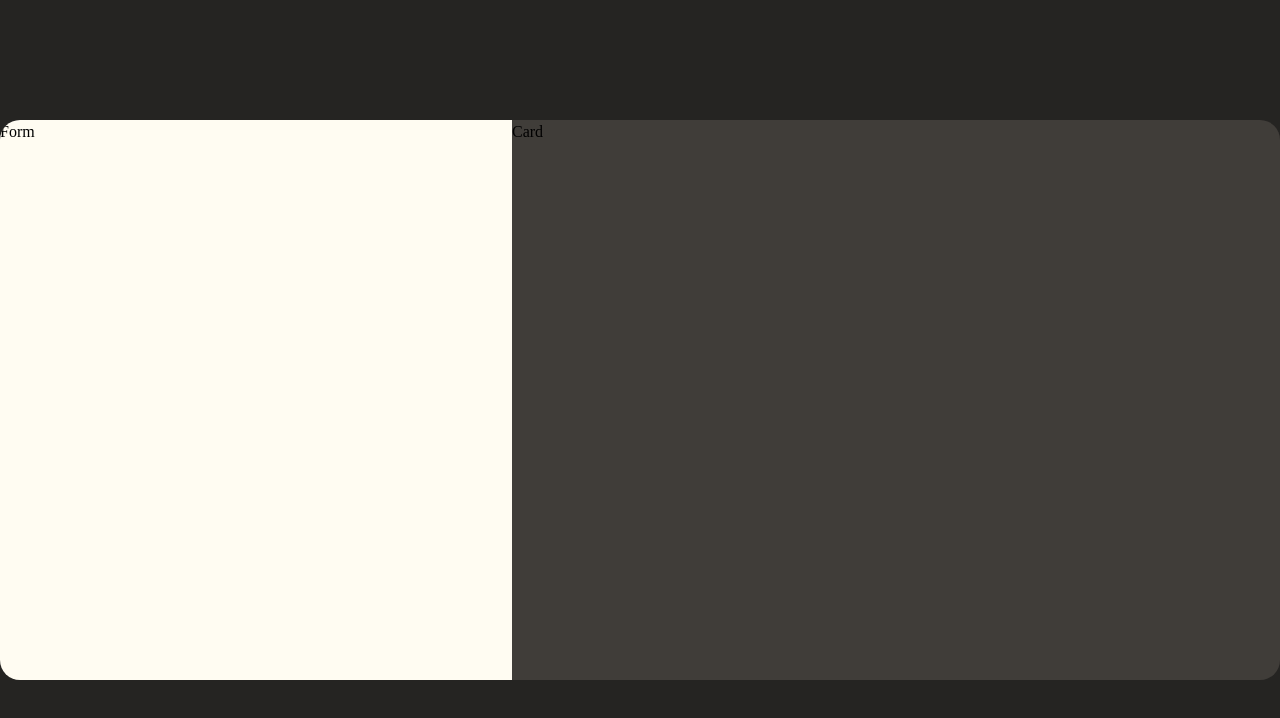
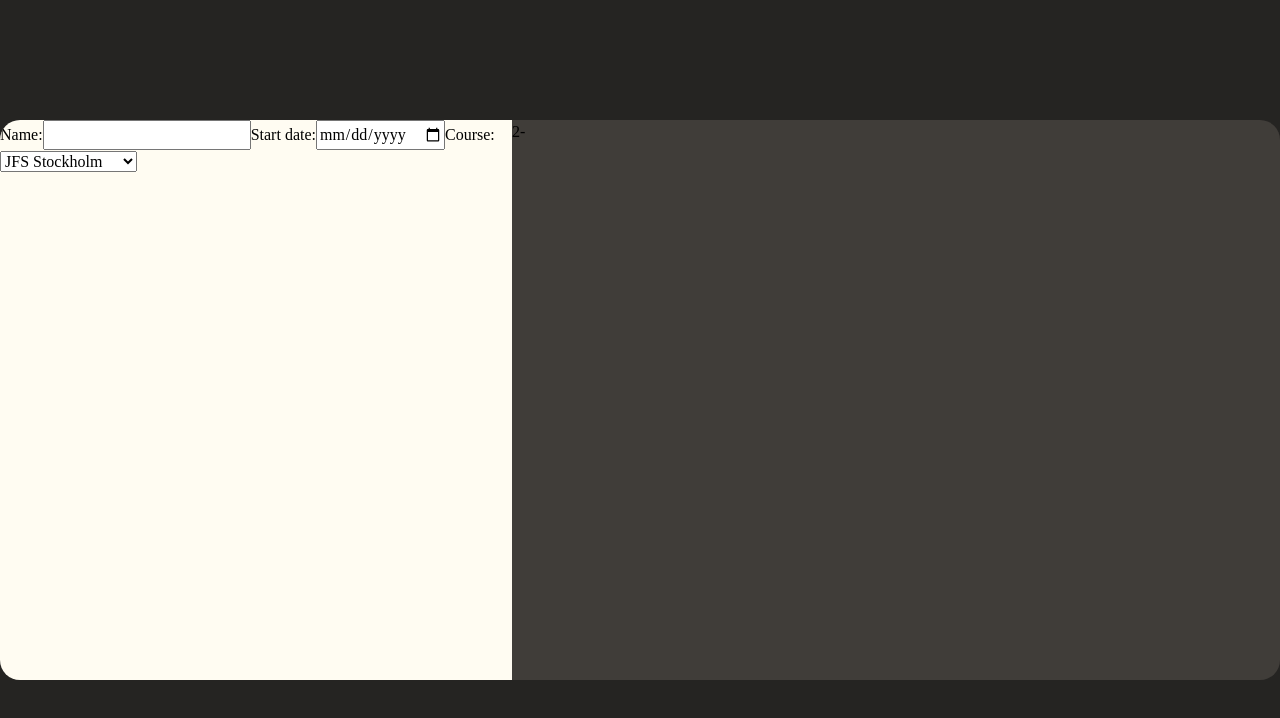
Before and after one commit to salt-community/salt-id-card, a React (Vite) app: page / in a window 1280 px wide. Shown: the top 718 px of the page. Built offline with nearby package versions, Linux system fonts and the light colour scheme.

Commit message:
add form functionality

```diff
--- a/src/App.tsx
+++ b/src/App.tsx
@@ -1,12 +1,11 @@
 import "./App.css";
-import { Card, Form } from "./components";
+import { IdCardGenerator } from "./components";
 
 function App() {
   return (
     <div className="body">
       <div className="container">
-        <Form />
-        <Card />
+        <IdCardGenerator />
       </div>
     </div>
   );
--- a/src/components/card/card.tsx
+++ b/src/components/card/card.tsx
@@ -1,4 +1,24 @@
 import "./style.css";
-export const Card = () => {
-  return <div className="id-card">Card</div>;
+
+type CardProps = {
+  input: {
+    name: string;
+    startDate: string;
+    course: string;
+  };
 };
+export const Card = ({ input }: CardProps) => {
+  const validUntil = () => {
+    const splitDate = input.startDate.split("-");
+    splitDate[0] = `${+splitDate[0] + 2}`;
+    return splitDate.join("-");
+  };
+
+  return (
+    <div className="id-card">
+      {input.name}
+      {validUntil()}
+      {`${input.course}-${input.startDate}`}
+    </div>
+  );
+};
--- a/src/components/form/form.tsx
+++ b/src/components/form/form.tsx
@@ -1,5 +1,22 @@
+import { ChangeEventHandler } from "react";
 import "./Style.css";
 
-export const Form = () => {
-  return <div className="form">Form</div>;
+type FormProps = {
+  onChange: ChangeEventHandler<HTMLInputElement | HTMLSelectElement>;
 };
+export const Form = ({ onChange }: FormProps) => {
+  return (
+    <form className="form">
+      <label>Name:</label>
+      <input type="text" name="name" onChange={onChange}></input>
+      <label>Start date:</label>
+      <input type="date" name="startDate" onChange={onChange}></input>
+      <label>Course:</label>
+      <select name="course" onChange={onChange}>
+        <option value="jfs-sthlm">JFS Stockholm</option>
+        <option value="dnfs-sthlm">DNFS Stockholm</option>
+        <option value="jsfs-sthlm">JFSF Stockholm</option>
+      </select>
+    </form>
+  );
+};
--- /dev/null
+++ b/src/components/id-card-generator/idCardGenerator.tsx
@@ -0,0 +1,33 @@
+import { useState } from "react";
+import { CtaButton } from "../button";
+import { Card } from "../card";
+import { Form } from "../form";
+
+export const IdCardGenerator = () => {
+  const [input, setInput] = useState({
+    name: "",
+    startDate: "",
+    course: "",
+  });
+
+  const inputForm = (el: any) => {
+    const { name, value } = el.target;
+    setInput({
+      ...input,
+      [name]: value,
+    });
+  };
+
+  return (
+    <>
+      <Form onChange={inputForm} />
+      <CtaButton
+        onClick={function (): void {
+          throw new Error("Function not implemented.");
+        }}
+        children={undefined}
+      />
+      <Card input={input} />
+    </>
+  );
+};
--- /dev/null
+++ b/src/components/id-card-generator/index.ts
@@ -0,0 +1 @@
+export * from "./idCardGenerator";
--- a/src/components/index.ts
+++ b/src/components/index.ts
@@ -1,3 +1 @@
-export * from "./button";
-export * from "./card";
-export * from "./form";
+export * from "./id-card-generator";
```
